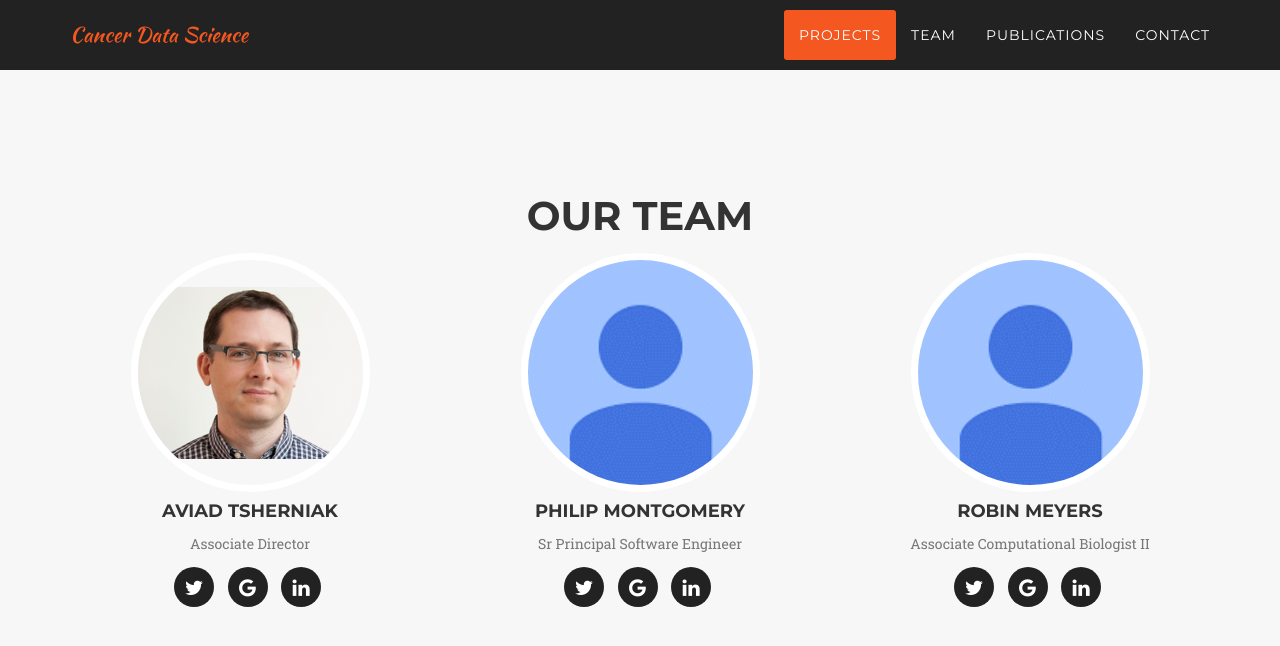
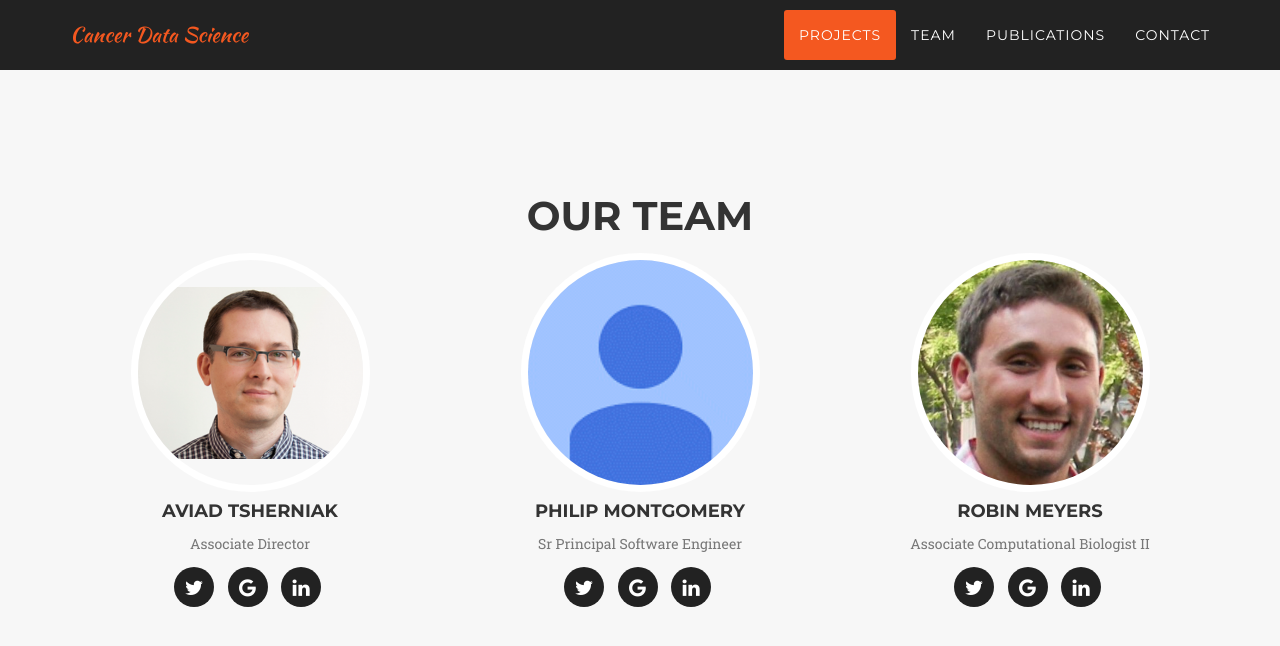
Before and after one commit to jmmcfarl/cds-website, a Jekyll site: the page built from index.html, in a window 1280 px wide and 900 px high, scrolled down 1576 px. Shown: the top 646 px of the window. Built offline with Jekyll 4.4.1, drawn with Linux system fonts in a browser that asks for light colours; nearby versions of some CDN libraries; some web fonts are replaced.

Commit message:
Add Robin + change image names

```diff
--- a/_data/members.yml
+++ b/_data/members.yml
@@ -1,5 +1,5 @@
 - name: Aviad Tsherniak
-  image: img/team/aviadTsherniak.png
+  image: img/team/aviad_tsherniak.png
   title: Associate Director
   github:
   linkedin: https://www.linkedin.com/in/aviadt
@@ -15,7 +15,7 @@
   status: current
 
 - name: Robin Meyers
-  image: img/team/unknown.png
+  image: img/team/robin_meyers.jpg
   title: Associate Computational Biologist II
   github:
   linkedin:
```
Also changed, not shown: img/team/aviad_tsherniak.png (renamed from img/team/aviadTsherniak.png), img/team/robin_meyers.jpg (added).
